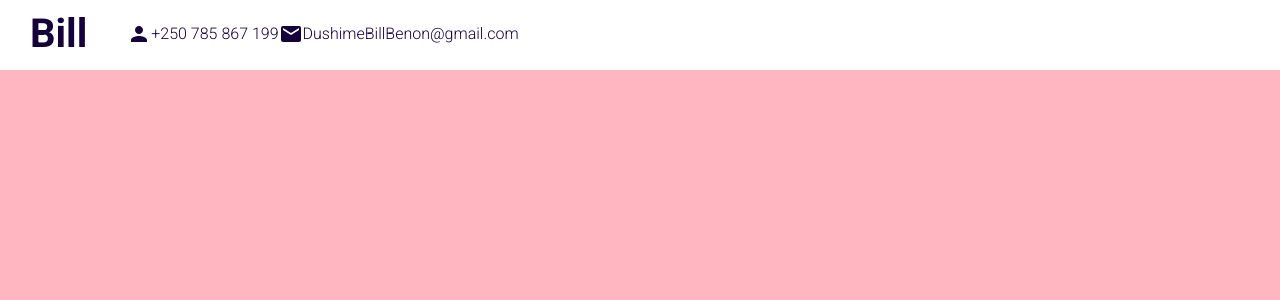
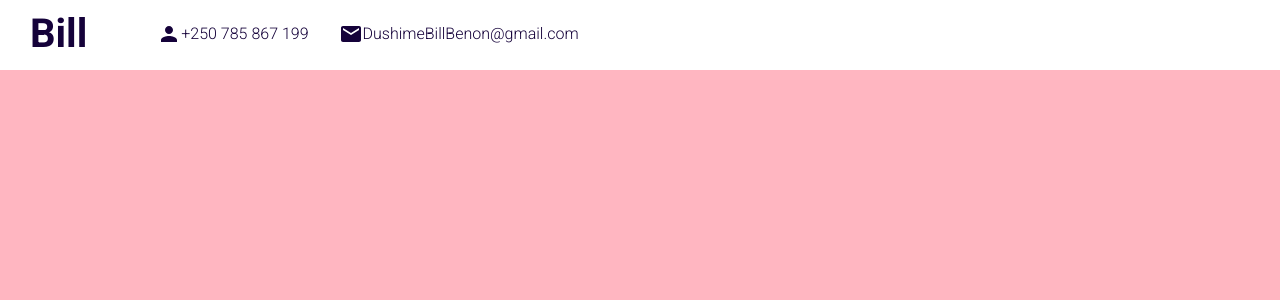
Before and after one commit to BillBenon/my-portofolio, a React (Create React App) app: page / in a window 1280 px wide. Shown: the top 300 px of the page. Built offline with nearby package versions, Linux system fonts and the light colour scheme.

Commit message:
put a margin between itemContainers

```diff
--- a/src/components/topbar/topbar.scss
+++ b/src/components/topbar/topbar.scss
@@ -30,6 +30,7 @@
       .itemContainer {
         display: flex;
         align-items: center;
+        margin-left: 30px;
       }
     }
   }
```
